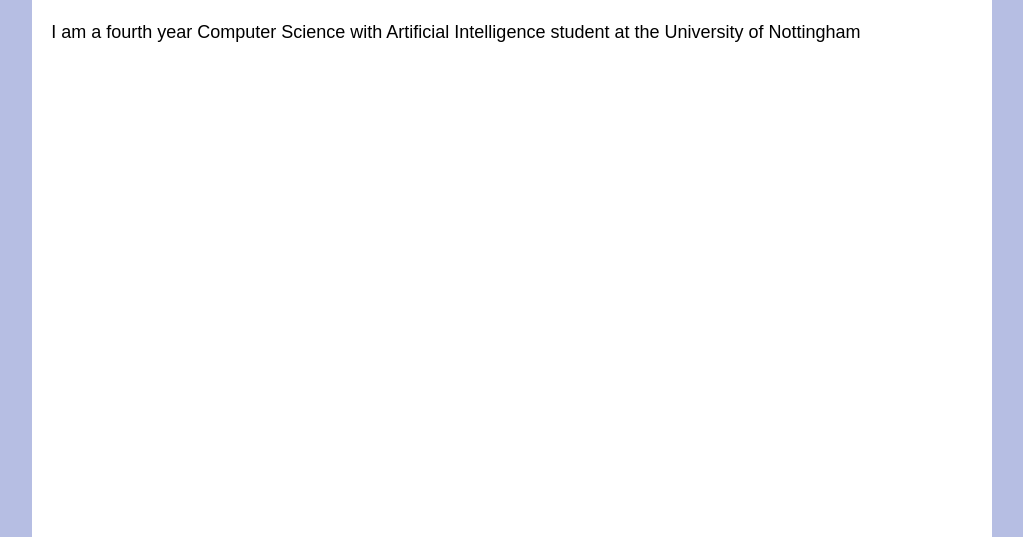
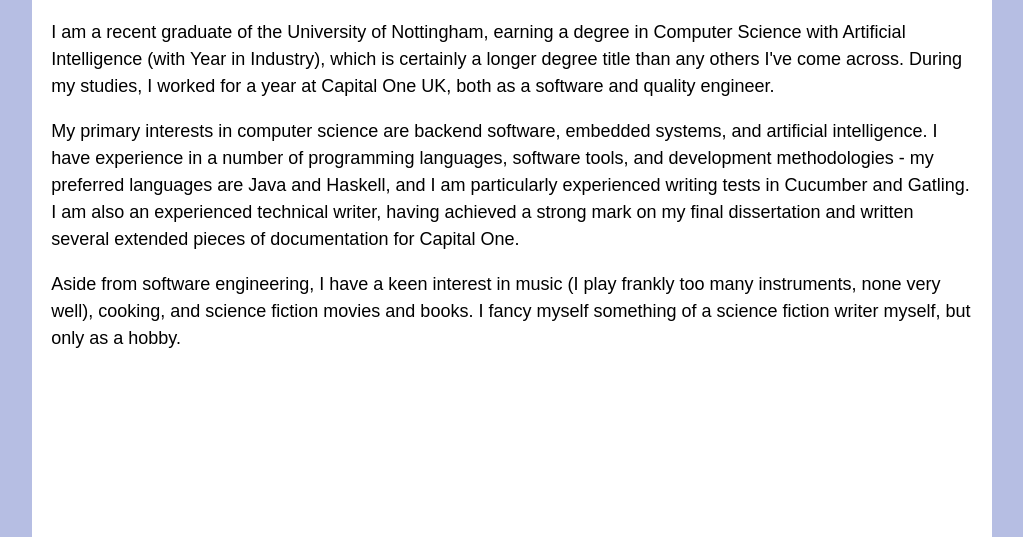
Before and after one commit to BackstreetCultist/PortfolioSite, a Gatsby site: page /about in a window 1280 px wide. Shown: the part 263-800 px from the top of the page, without its empty margins (128-1151 px from the left). Built offline with nearby package versions, Linux system fonts and the light colour scheme; Gatsby itself is replaced by a stand-in of ours.

Commit message:
Add three paragraphs to About Me

```diff
--- a/src/pages/about.js
+++ b/src/pages/about.js
@@ -1,7 +1,31 @@
 import React from 'react'
 import Layout from '../components/layout'
 
-const description = <p>I am a fourth year Computer Science with Artificial Intelligence student at the University of Nottingham</p>
+const description =
+<div>
+<p>
+I am a recent graduate of the University of Nottingham, earning a degree in
+Computer Science with Artificial Intelligence (with Year in Industry), which is
+certainly a longer degree title than any others I've come across. During my
+studies, I worked for a year at Capital One UK, both as a software and quality
+engineer.
+</p>
+<p>
+My primary interests in computer science are backend software, embedded systems,
+and artificial intelligence. I have experience in a number of programming
+languages, software tools, and development methodologies - my preferred
+languages are Java and Haskell, and I am particularly experienced writing tests
+in Cucumber and Gatling. I am also an experienced technical writer, having
+achieved a strong mark on my final dissertation and written several extended
+pieces of documentation for Capital One.
+</p>
+<p>
+Aside from software engineering, I have a keen interest in music (I play frankly
+too many instruments, none very well), cooking, and science fiction movies and
+books. I fancy myself something of a science fiction writer myself, but only as
+a hobby.
+</p>
+</div>
 
 const AboutPage = () => {
   return (
```
